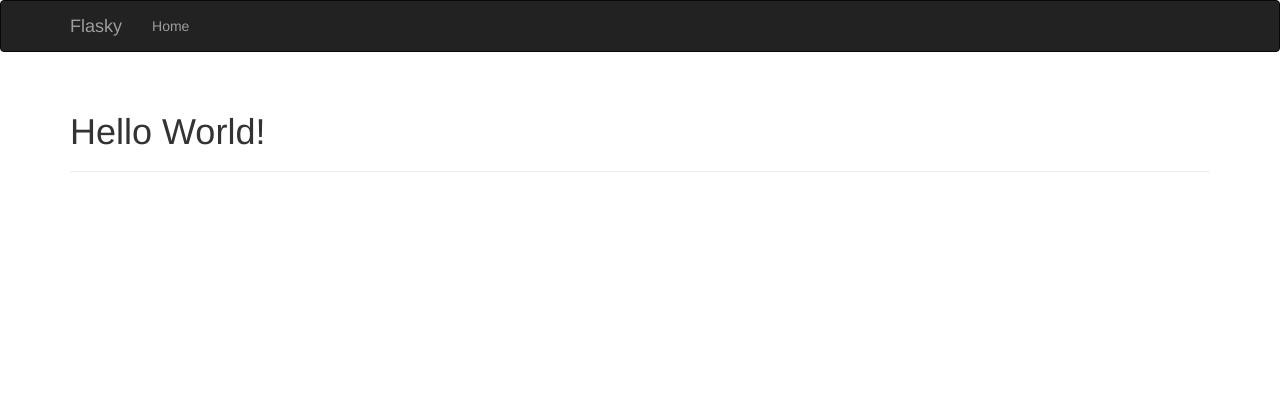
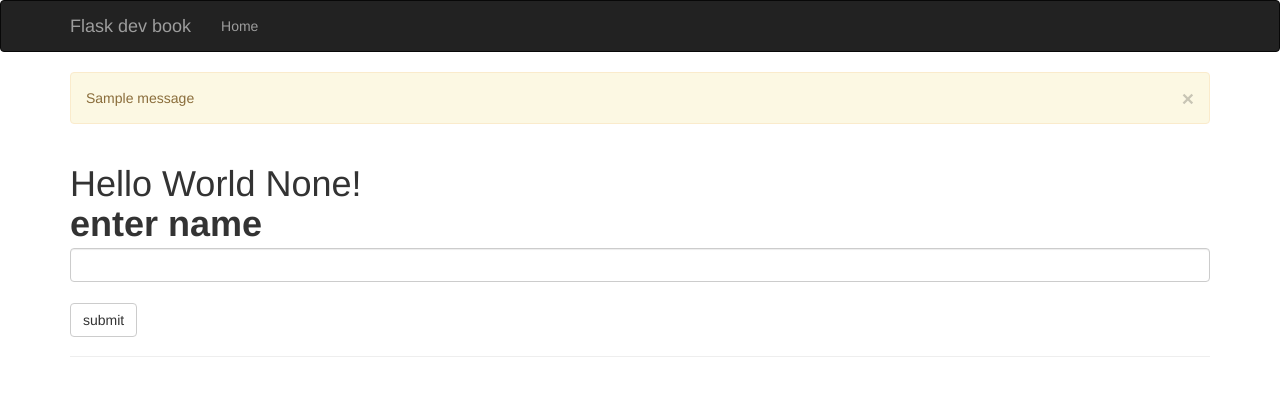
Before and after one commit to arakipovic/flask-development-book, a Flask app: page / in a window 1280 px wide. Shown: the top 396 px of the page. Run offline with Flask 2, Linux system fonts and the light colour scheme; one stand-in notice (Sample message) is shown; some libraries are stand-ins or nearby versions.

Commit message:
Update app structure - divide by modules.
Add blueprints, db, views, forms, main modules. Set app as root module.

```diff
--- /dev/null
+++ b/app/blueprints/__init__.py
@@ -0,0 +1,5 @@
+from flask import Blueprint
+
+blueprint = Blueprint('app_bp', __name__, template_folder='..templates')
+
+from views import (index_with_session_and_post_redirect, index, route_with_cookie, redirect_example, abort)
--- /dev/null
+++ b/app/db/__init__.py
@@ -0,0 +1 @@
+__author__ = 'arakipovic'
--- /dev/null
+++ b/app/forms.py
@@ -0,0 +1,7 @@
+from flask.ext.wtf import Form
+from wtforms import StringField, SubmitField
+from wtforms.validators import Required
+
+class NameForm(Form):
+    name = StringField('enter name', validators=[Required()])
+    submit = SubmitField('submit')
--- /dev/null
+++ b/app/main.py
@@ -0,0 +1,30 @@
+from flask import Flask
+
+from flask.ext.bootstrap import Bootstrap
+from flask.ext.sqlalchemy import SQLAlchemy
+
+bootstrap = Bootstrap()
+db = SQLAlchemy()
+
+
+def create_app(config_name):
+    """Factory method for creating flask app.
+
+    :param config_name: string
+        name of config module for flask app.
+    :return: flask app
+    """
+    app = Flask(__name__)
+    app.config.from_object(config_name)
+    bootstrap.init_app(app)
+    db.init_app(app)
+
+    from blueprints import blueprint
+    app.register_blueprint(blueprint)
+
+    return app
+
+
+if __name__ == '__main__':
+    app = create_app('config')
+    app.run(debug=True)
--- a/templates/base.html
+++ b/app/templates/base.html
@@ -18,7 +18,7 @@
                 <span class="icon-bar"></span>
                 <span class="icon-bar"></span>
             </button>
-            <a class="navbar-brand" href="/">Flasky</a>
+            <a class="navbar-brand" href="/">Flask dev book</a>
         </div>
         <div class="navbar-collapse collapse">
             <ul class="nav navbar-nav">
@@ -31,6 +31,13 @@
 
 {% block content %}
 <div class="container">
+    {% for message in get_flashed_messages() %}
+    <div class="alert alert-warning">
+        <button type="button" class="close" data-dismiss="alert">&times;</button>
+        {{ message }}
+    </div>
+    {% endfor %}
+
     {% block page_content %}{% endblock %}
 </div>
 {% endblock %}
--- /dev/null
+++ b/app/templates/index.html
@@ -0,0 +1,9 @@
+{% extends "base.html" %}
+{% import "bootstrap/wtf.html" as wtf %}
+
+{% block page_content %}
+<div class="page-header">
+    <h1>Hello World {{ name }}!
+        {{ wtf.quick_form(form) }}
+</div>
+{% endblock %}
--- /dev/null
+++ b/app/views.py
@@ -0,0 +1,46 @@
+from flask import request, make_response, redirect, abort, render_template, session, url_for, flash
+from forms import NameForm
+
+from blueprints import blueprint as app_bp
+
+
+@app_bp.route('/old_index', methods=['GET', 'POST'])
+def index():
+    name_form = NameForm()
+    if name_form.validate_on_submit():
+        name = name_form.name.data
+    user_agent = request.headers.get('User-Agent')
+    return render_template('index.html', user_agent=user_agent, name=name, form=name_form)
+
+
+@app_bp.route('/', methods=['GET', 'POST'])
+def index_with_session_and_post_redirect():
+    name_form = NameForm()
+    if name_form.validate_on_submit():
+        if name_form.name.data == 'stevo':
+            flash('Enter another name, stevo is reserved.')
+        session['name'] = name_form.name.data
+        return redirect(url_for('.index_with_session_and_post_redirect'))
+    return render_template('index.html', name=session.get('name'), form=name_form)
+
+
+@app_bp.route('/cookie')
+def route_with_cookie():
+    response = make_response('response with cookie')
+    response.set_cookie('moj cookie', 54)
+    return response
+
+
+@app_bp.route('/redirect_to_google')
+def redirect_example():
+    return redirect('http://www.google.com')
+
+
+@app_bp.route('/abort')
+def abort():
+    return abort(404)
+
+
+@app_bp.route('/user/<name>')
+def user(name):
+    return render_template('user.html', name=name)
--- a/main.py
+++ /dev/null
@@ -1,39 +0,0 @@
-from flask import Flask, request, make_response, redirect, abort, render_template
-from flask.ext.script import Manager
-from flask.ext.bootstrap import Bootstrap
-
-
-app = Flask(__name__)
-manager = Manager(app)
-bootstrap = Bootstrap(app)
-
-@app.route('/')
-def index():
-    user_agent = request.headers.get('User-Agent')
-    return render_template('index.html', user_agent=user_agent)
-
-
-@app.route('/cookie')
-def route_with_cookie():
-    response = make_response('response with cookie')
-    response.set_cookie('moj cookie', 54)
-    return response
-
-
-@app.route('/redirect_to_google')
-def redirect():
-    return redirect('http://www.google.com')
-
-
-@app.route('/abort')
-def abort():
-    return abort(404)
-
-
-@app.route('/user/<name>')
-def user(name):
-    return render_template('user.html', name=name)
-
-
-if __name__ == '__main__':
-    manager.run()
--- a/templates/index.html
+++ /dev/null
@@ -1,8 +0,0 @@
-{% extends "base.html" %}
-
-
-{% block page_content %}
-<div class="page-header">
-    <h1>Hello World!</h1>
-</div>
-{% endblock %}
```
Also changed, not shown: app/config.py (added, +9 -0 lines), app/db/models.py (added, +13 -0 lines), app/__init__.py (added), app/templates/user.html (renamed from templates/user.html), 1 other file.
